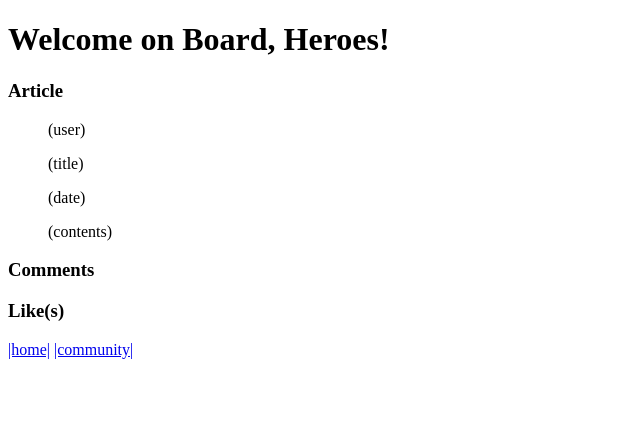
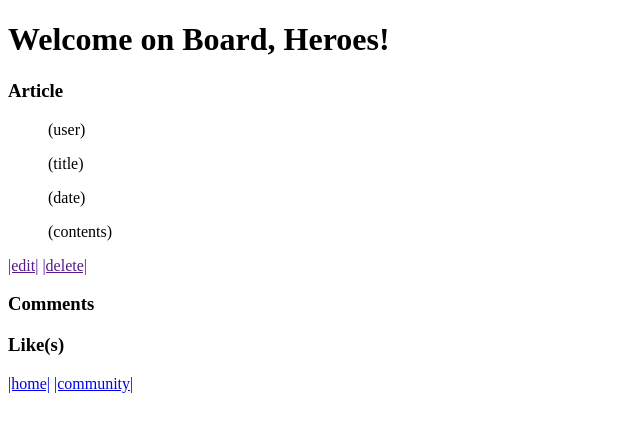
Before and after one commit to josieFoo/FantasieBoard, a Django app: template fantasieboard/templates/article_detail.html in a window 1280 px wide. Shown: the top 432 px of the page, without its empty margins (0-640 px from the left). Run offline with Django 4.2, Linux system fonts and the light colour scheme; the template is opened without the code that fills it, so the values that code supplies are empty.

Commit message:
templates update

```diff
--- a/fantasieboard/templates/article_detail.html
+++ b/fantasieboard/templates/article_detail.html
@@ -10,6 +10,10 @@
 	<p>(contents) {{ contents.rich_txt }} </p>
 
 </ul>
+
+<a href="">|edit|</a>
+<a href="">|delete|</a>
+
 <h3>Comments</h3>
 <ul>
 	{% for comment in comments %}
@@ -18,6 +22,7 @@
 	<br>
 	{% endfor %}
 </ul>
+
 <h3>Like(s)</h3>
 <ul>
 	{{ likes }}
--- a/fantasieboard/templates/community_detail.html
+++ b/fantasieboard/templates/community_detail.html
@@ -1,6 +1,7 @@
 {% extends 'index.html' %}
 
 {% block content %}
+
 <h2>{{ community_name }}</h2>
 <h3>Articles</h3>
 <ul>
@@ -11,4 +12,6 @@
 	{% endfor %}
 </ul>
 
+<a href="/community/write">|write|</a>
+
 {% endblock %}
```
